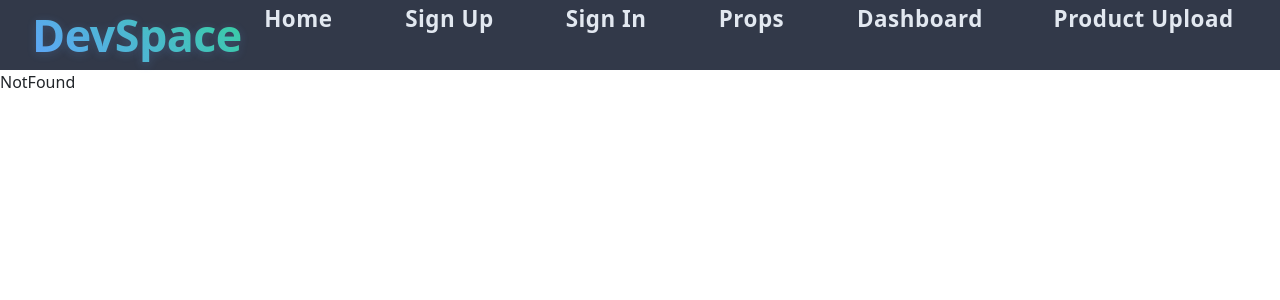
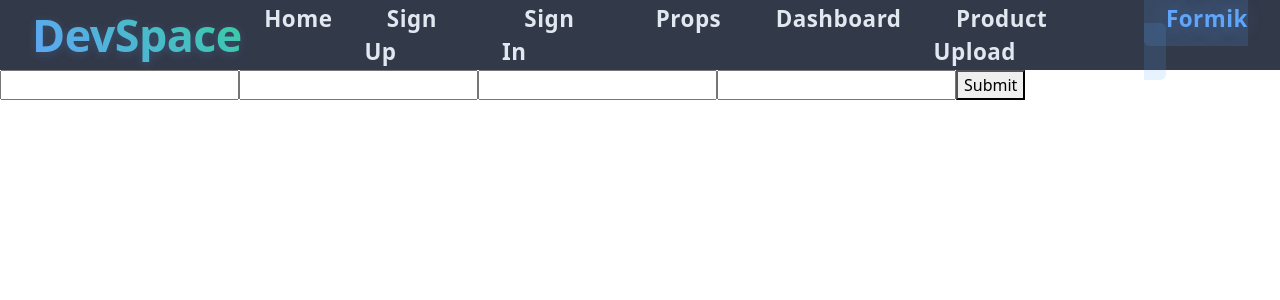
Before and after one commit to IsraelJadesola/level3-React---frontend, a React (Vite) app: page /formik in a window 1280 px wide. Shown: the top 300 px of the page. Built offline with nearby package versions, Linux system fonts and the light colour scheme.

Commit message:
feat: Add Formik page and integrate form validation with Yup

```diff
--- a/package.json
+++ b/package.json
@@ -11,9 +11,11 @@
   },
   "dependencies": {
     "axios": "^1.13.2",
+    "formik": "^2.4.9",
     "react": "^19.1.1",
     "react-dom": "^19.1.1",
-    "react-router-dom": "^7.9.4"
+    "react-router-dom": "^7.9.4",
+    "yup": "^1.7.1"
   },
   "devDependencies": {
     "@eslint/js": "^9.36.0",
--- a/src/App.jsx
+++ b/src/App.jsx
@@ -8,6 +8,7 @@ import Navbar from './components/Navbar'
 import ProductUpload from './pages/ProductUpload'
 import NotFound from './pages/NotFound'
 import Props from './pages/Props'
+import Formik from './pages/Formik'
 
 
 function App() {
@@ -22,6 +23,7 @@ function App() {
         <Route path='/props' element={<Props/>}/>
         <Route path='/productupload' element={<ProductUpload/>}/>
         <Route path= '/about' element={<Navigate to='/signup'/>}/>
+        <Route  path = '/formik' element = {<Formik/>}/>
         <Route path='*' element={<NotFound/>}/>
       </Routes>
     </>
--- a/src/components/Navbar.jsx
+++ b/src/components/Navbar.jsx
@@ -62,6 +62,7 @@ const Navbar = () => {
             { path: '/props', label: 'Props' },
             { path: '/dashboard', label: 'Dashboard' },
             { path: '/productUpload', label: 'Product Upload' },
+            { path: '/formik', label: 'Formik' },
           ].map((item) => (
             <li key={item.path}>
               <Link
--- /dev/null
+++ b/src/pages/Formik.jsx
@@ -0,0 +1,42 @@
+import React from 'react'
+import { useFormik } from 'formik'
+import * as yup from 'yup'
+
+const Formik = () => {
+    const formik = useFormik({
+        initialValues: {
+            firstName: '',
+            lastName: '',
+            email: '',
+            password: ''
+        }, onSubmit: (values) => {
+            console.log(values);
+        },
+        validationSchema: yup.object({
+            firstName: yup.string("Input your first name").required('First name is required'),
+            lastName: yup.string("Input your last name").required('Last name is required'),
+            email: yup.string("Fix your Email").required('Email is required').email('Invalid email address'),
+            password: yup.string("Put your password").required('Password is required').min(6, 'Password must be at least 6 characters'),
+        })
+
+    })
+    console.log(formik.errors)
+    console.log(formik.values);
+
+    return (
+        <span>
+            <input type="text" name="firstName" onChange={formik.handleChange} onBlur={formik.handleBlur} />
+            {formik.touched.firstName && formik.errors.firstName ? <span>{formik.errors.firstName}</span> : <span>{formik.values.firstName}</span>}
+            <input type="text" name="lastName" onChange={formik.handleChange} onBlur={formik.handleBlur}/>
+            {formik.touched.lastName && formik.errors.lastName ? <span>{formik.errors.lastName}</span> : ""}
+            <input type="text" name="email" onChange={formik.handleChange} onBlur={formik.handleBlur}/>
+            {formik.touched.email && formik.errors.email ? <span>{formik.errors.email}</span> : ""}
+            <input type="text" name="password" onChange={formik.handleChange} onBlur={formik.handleBlur}/>
+            {formik.touched.password && formik.errors.password ? <span>{formik.errors.password}</span> : ""}
+
+            <button type="button" onClick={formik.handleSubmit}>Submit</button>
+        </span>
+    )
+}
+
+export default Formik
```
Also changed, not shown: 1 other file (tests, documents, lock files or other folders).
